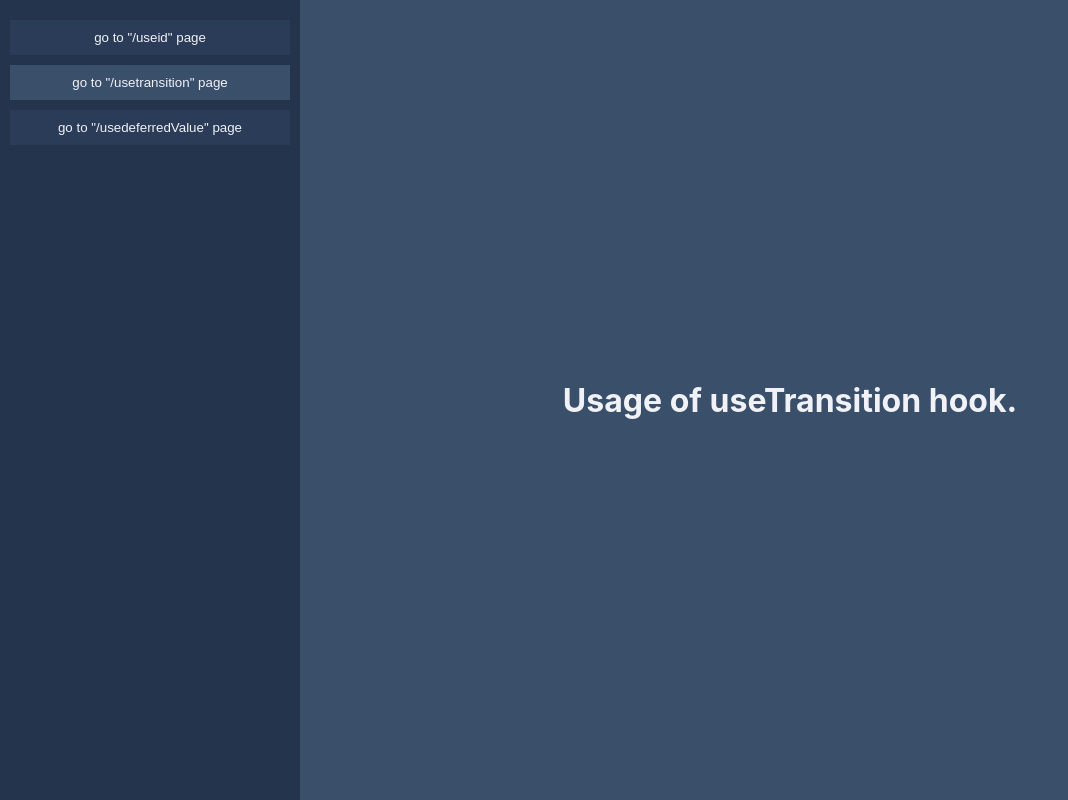
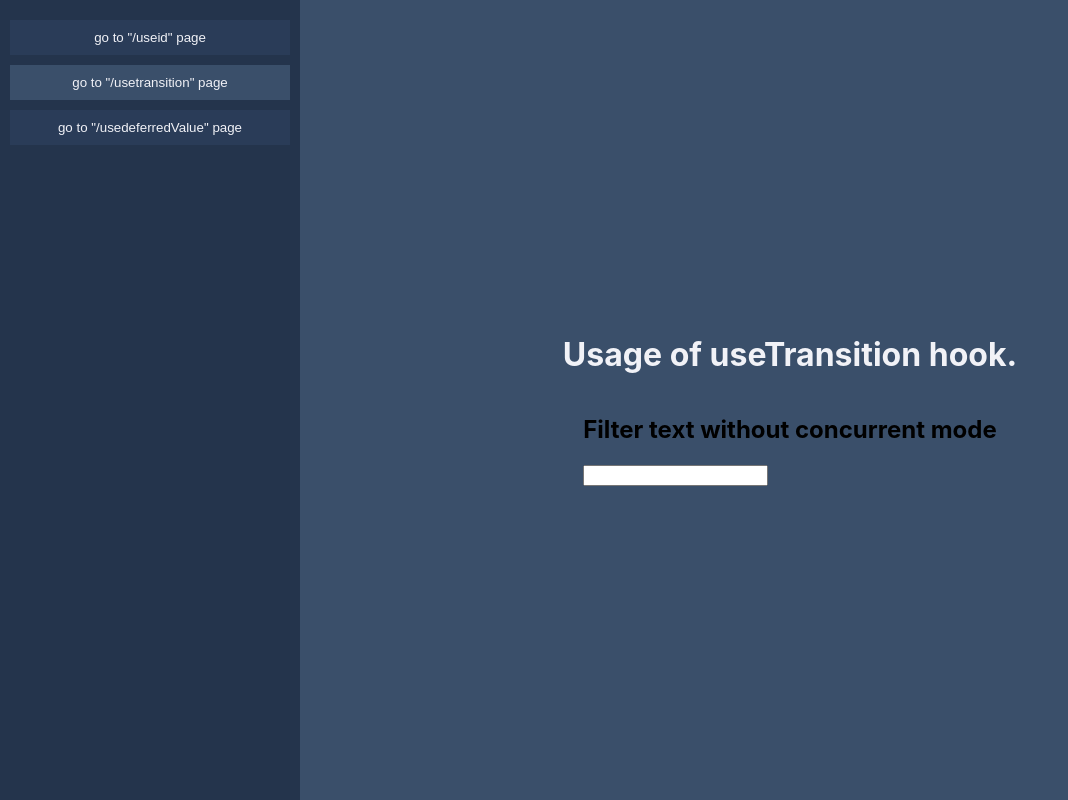
Before and after one commit to AndreyUA/react18-intro, a React (Create React App) app: page /usetransition in a window 1280 px wide. Shown: the whole page, without its empty margins (0-1068 px from the left). Built offline with nearby package versions, Linux system fonts and the light colour scheme.

Commit message:
implemented basic sceleton for useTransition page

```diff
--- a/src/components/UseTransition/index.tsx
+++ b/src/components/UseTransition/index.tsx
@@ -1,13 +1,67 @@
-// import styled from "styled-components";
+import { useState, useTransition, ChangeEvent } from "react";
+import styled from "styled-components";
 
 // Components
 import Title from "../Title";
 import Wrapper from "../Wrapper";
 
+// Styled
+const Block = styled.div``;
+const BlockTitle = styled.h2``;
+const Input = styled.input``;
+const ResultBlock = styled.ul``;
+const ResultTitle = styled.h5``;
+const ResultItem = styled.li``;
+
+const DATA_ARRAY = [
+  "aaaaa",
+  "bbbbb",
+  "cccc",
+  "ddddd",
+  "eeeee",
+  "aaaaa",
+  "bbbbb",
+  "cccc",
+  "ddddd",
+  "eeeee",
+];
+
 const UseTransition = () => {
+  const [filterSync, setFilterSync] = useState<string>("");
+
+  const [isPending, startTransition] = useTransition();
+
+  const handleChange = (e: ChangeEvent<HTMLInputElement>) =>
+    setFilterSync(e.target.value);
+
+  const filterHandlerSync = (
+    param: string,
+    data: Array<string>
+  ): Array<string> => {
+    const result = data.filter((stringItem) => stringItem.includes(param));
+
+    if (result.length === 0) return ["No data"];
+
+    return result;
+  };
+
   return (
     <Wrapper>
       <Title content="Usage of useTransition hook." />
+      <Block>
+        <BlockTitle>Filter text without concurrent mode</BlockTitle>
+        <Input value={filterSync} onChange={handleChange} />
+        {filterSync.length > 0 && (
+          <>
+            <ResultTitle>Sync result:</ResultTitle>
+            <ResultBlock>
+              {filterHandlerSync(filterSync, DATA_ARRAY).map((item) => (
+                <ResultItem key={item}>{item}</ResultItem>
+              ))}
+            </ResultBlock>
+          </>
+        )}
+      </Block>
     </Wrapper>
   );
 };
```
